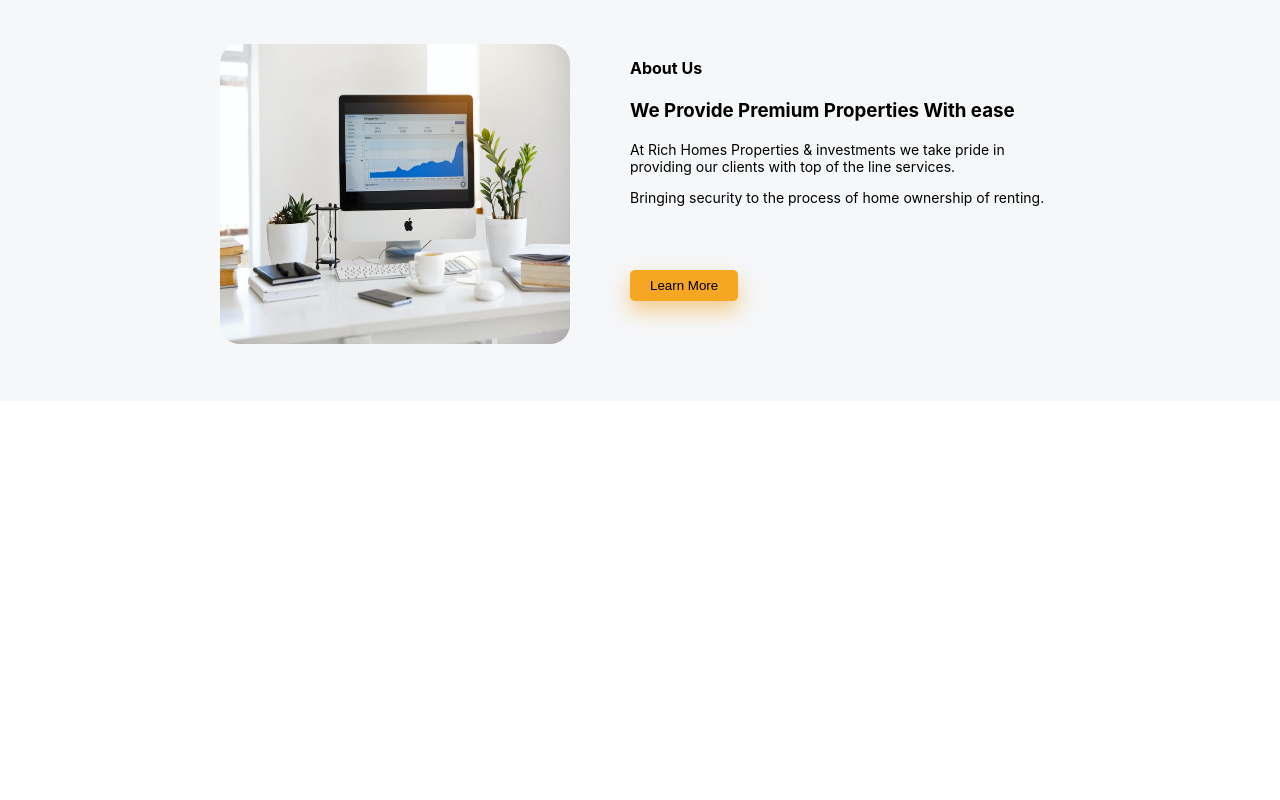
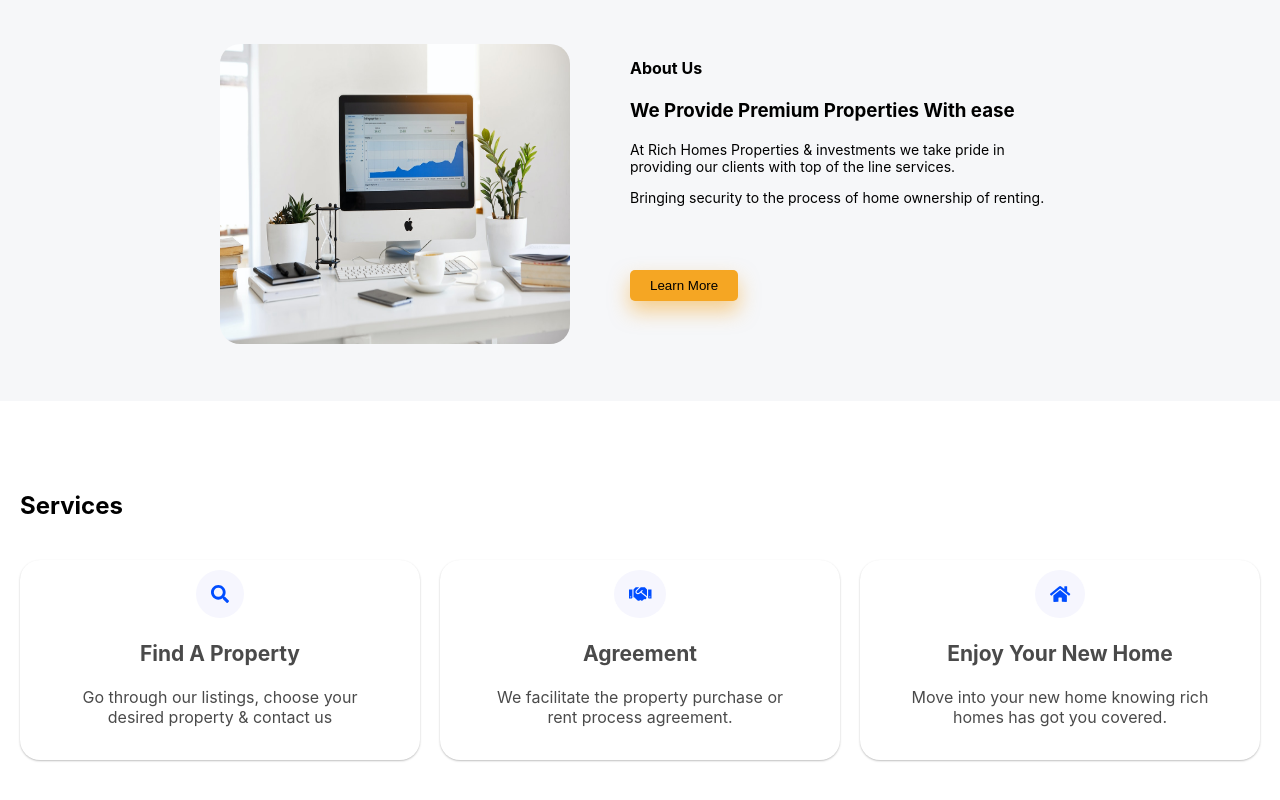
Before and after one commit to tosebikan/richhomesgh, a React (Create React App) app: page / in a window 1280 px wide. Shown: the part 2127-2927 px from the top of the page. Before the commit the page ends 2578 px from the top, so only its background shows below. Built offline with nearby package versions, Linux system fonts and the light colour scheme.

Commit message:
services section added

```diff
--- a/src/screens/HomeScreen.css
+++ b/src/screens/HomeScreen.css
@@ -210,7 +210,7 @@ html {
 
 .about-us {
   background-color: #f6f7f9;
-  margin: 50px auto;
+  margin: 50px auto 0;
   padding: 50px 30px 0px;
   display: flex;
   flex-direction: column;
@@ -259,3 +259,88 @@ html {
     font-size: 14px;
   }
 }
+
+/* services */
+.services {
+  padding: 20px;
+  display: flex;
+  flex-direction: column;
+  flex-wrap: wrap;
+}
+
+.services-title {
+  text-align: left;
+  margin-bottom: 20px;
+}
+.services-title p {
+  font-weight: bold;
+}
+
+.services-items-container {
+  display: flex;
+  flex-direction: column;
+  justify-content: space-between;
+  align-items: center;
+}
+
+.services-item {
+  padding: 10px;
+  width: 80vw;
+  height: 130px;
+  box-shadow: 0 1px 2px rgba(0, 0, 0, 0.25);
+  border-radius: 20px;
+  margin-bottom: 20px;
+}
+
+.services-item:hover {
+  border: 1px solid #d3d3d3;
+}
+
+.services-icon {
+  background-color: #f6f6fe;
+  color: #004dff;
+  padding: 15px;
+  border-radius: 100%;
+}
+
+.services-item h3 {
+  font-size: 16px;
+  color: #4a4a4a;
+}
+.services-item p {
+  margin: 0 auto;
+  width: 80%;
+  font-size: 12px;
+  color: #4a4a4a;
+}
+
+@media (min-width: 1000px) {
+  .services {
+    padding: 20px;
+    margin: 50px 0;
+  }
+
+  .services-items-container {
+    display: flex;
+    flex-direction: row;
+  }
+
+  .services-icon {
+    font-size: 18px;
+  }
+
+  .services-item {
+    width: 380px;
+    height: 180px;
+  }
+
+  .services-item h3 {
+    font-size: 21px;
+  }
+
+  .services-item p {
+    margin: 0 auto;
+    width: 80%;
+    font-size: 16px;
+  }
+}
--- a/src/screens/HomeScreen.js
+++ b/src/screens/HomeScreen.js
@@ -1,7 +1,12 @@
 import React from "react";
 import "./HomeScreen.css";
 import { FontAwesomeIcon } from "@fortawesome/react-fontawesome";
-import { faChevronDown } from "@fortawesome/free-solid-svg-icons";
+import {
+  faChevronDown,
+  faSearch,
+  faHandshake,
+  faHome
+} from "@fortawesome/free-solid-svg-icons";
 
 import Card from "../components/Card";
 
@@ -77,6 +82,36 @@ function HomeScreen() {
           <button className="feature-button">Learn More</button>
         </div>
       </div>
+
+      <div className="services">
+        <div className="services-title">
+          <h2>Services</h2>
+        </div>
+
+        <div className="services-items-container">
+          <div className="services-item">
+            <FontAwesomeIcon icon={faSearch} className="services-icon" />
+            <h3>Find A Property</h3>
+            <p>
+              Go through our listings, choose your desired property & contact us
+            </p>
+          </div>
+          <div className="services-item">
+            <FontAwesomeIcon icon={faHandshake} className="services-icon" />
+            <h3>Agreement</h3>
+            <p>
+              We facilitate the property purchase or rent process agreement.
+            </p>
+          </div>
+          <div className="services-item">
+            <FontAwesomeIcon icon={faHome} className="services-icon" />
+            <h3>Enjoy Your New Home</h3>
+            <p>
+              Move into your new home knowing rich homes has got you covered.
+            </p>
+          </div>
+        </div>
+      </div>
     </div>
   );
 }
```
